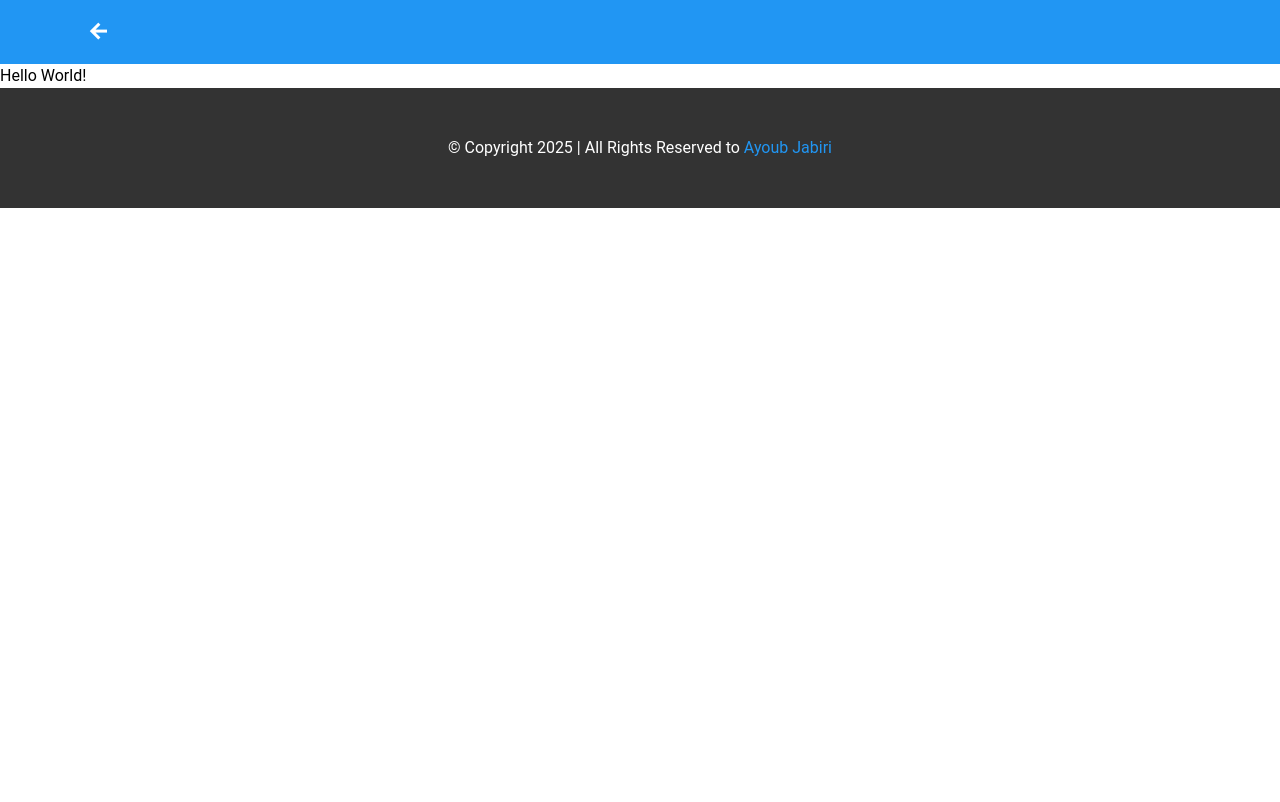
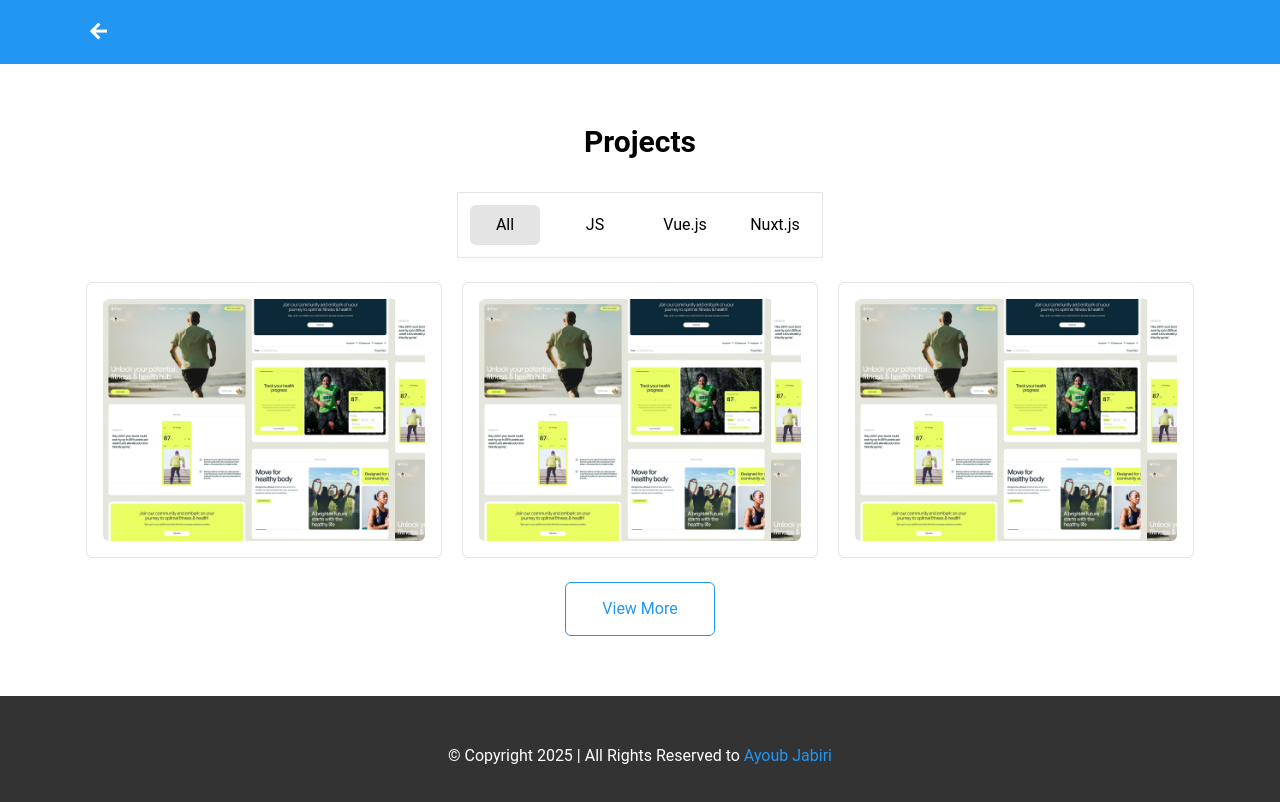
Before and after one commit to ayoub-jabiri/portfolio, a Nuxt app: page /projects in a window 1280 px wide. Shown: the top 802 px of the page. Built offline with nearby package versions, Linux system fonts and the light colour scheme.

Commit message:
Added the project page content

```diff
--- a/app/components/global/AppHeader.vue
+++ b/app/components/global/AppHeader.vue
@@ -28,7 +28,7 @@
                     <li v-for="link in links" :key="link.title">
                         <nuxt-link
                             :to="link.section"
-                            class="main-transition max-md:hover:text-[#2196f3] max-lg:hover:bg-[#e4e4e4]"
+                            class="main-transition max-md:hover:text-[#2196f3] max-md:hover:bg-[#e4e4e4]"
                             @click="toggleNav = false"
                         >
                             {{ link.title }}
--- a/app/pages/index.vue
+++ b/app/pages/index.vue
@@ -1,5 +1,5 @@
 <template>
-    <div class="home-page">
+    <div>
         <LandingSection />
         <AboutSection />
         <ServicesSection />
--- a/app/pages/projects.vue
+++ b/app/pages/projects.vue
@@ -1,5 +1,30 @@
 <template>
-    <section>
-        <h1>Hello World!</h1>
+    <section class="py-15" id="portfolio">
+        <div class="container">
+            <h1 class="text-3xl font-bold text-center mb-8">Projects</h1>
+            <FilterSection @sendCategory="updateCategory" />
+            <PortfolioProjects :currentCategory="currentCategory" />
+            <nuxt-link
+                to="/projects"
+                class="main-btn block text-[#2196f3] bg-transparent hover:bg-[#2196f3] hover:text-white border border-[#2196f3] p-3.5 mt-6 mx-auto main-transition"
+            >
+                View More
+            </nuxt-link>
+        </div>
     </section>
 </template>
+
+<script setup>
+import { ref } from "vue";
+
+const title = "Portfolio",
+    description = "This is Portfolio Section";
+
+const currentCategory = ref("All");
+
+// Start Methods
+
+const updateCategory = (data) => {
+    currentCategory.value = data;
+};
+</script>
```
